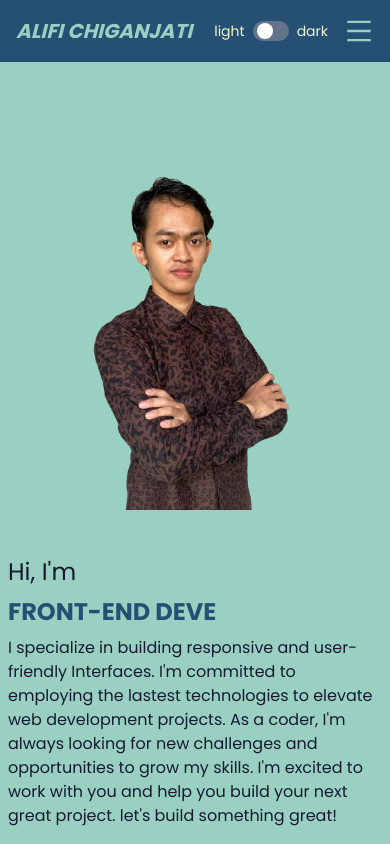
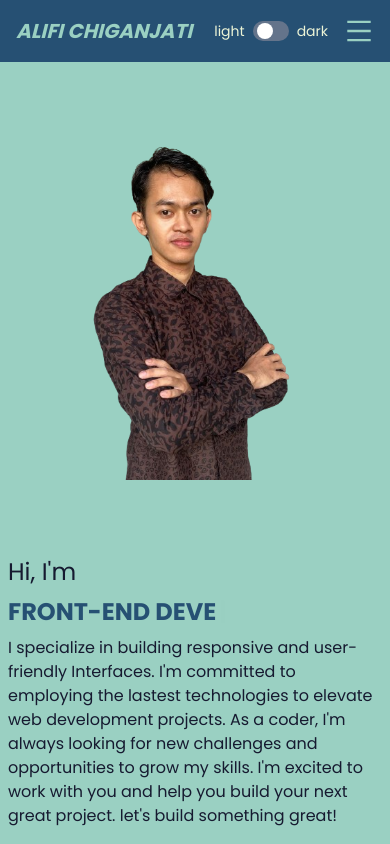
Before and after one commit to AlifiChiganjati/alifichiganjati.github.io, a React (Vite) app: page / in a window 390 px wide. Shown: the top 844 px of the page. Built offline with nearby package versions, Linux system fonts and the light colour scheme.

Commit message:
fix: pading top in hero section

```diff
--- a/src/pages/heropage.jsx
+++ b/src/pages/heropage.jsx
@@ -14,7 +14,7 @@ const HeroPage = () => {
   return (
     <section
       id="hero"
-      className="flex h-screen w-full flex-col items-center justify-center bg-text-primary pt-20 dark:bg-dark-secondary md:flex-row md:pt-0"
+      className="flex h-screen w-full flex-col items-center justify-center bg-text-primary pt-5 dark:bg-dark-secondary md:flex-row md:pt-0"
     >
       <HeroImage
         src={heroImage}
```
